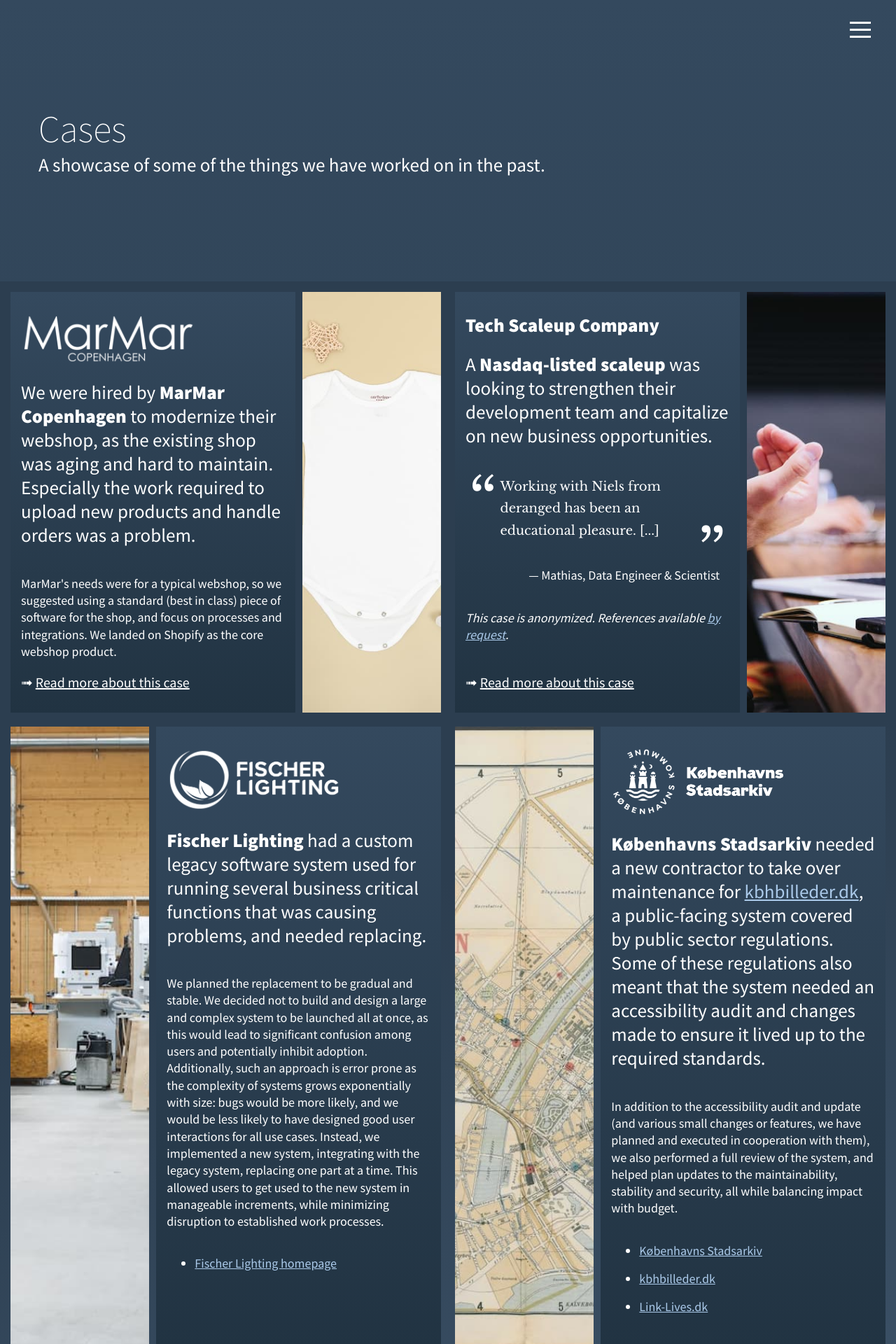
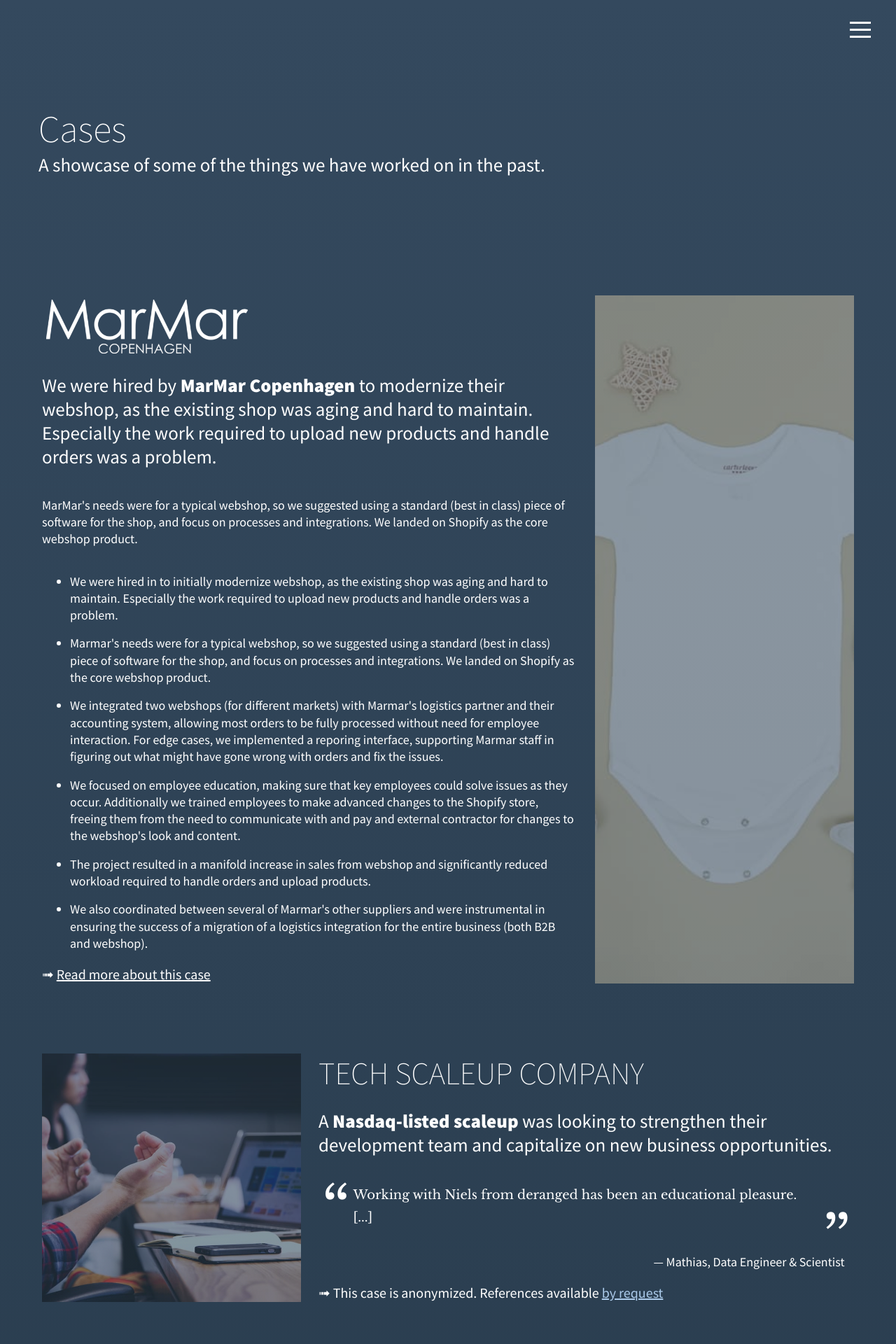
Before and after one commit to derangeddk/deranged.dk, a Jekyll site: the page built from cases/index.html, in a window 1280 px wide. Shown: the top 1920 px of the page at 70% size. Built offline with Jekyll 4.4.1, drawn with Linux system fonts in a browser that asks for light colours; comment, search, counter and statistics services are not loaded.

Commit message:
Tweak case layout: Keep a Single column with case items. Simplify colors and keep the UI more like a list of cases instead of having boxes in a grid

```diff
--- a/cases/index.html
+++ b/cases/index.html
@@ -38,22 +38,17 @@
     }
     .cases {
         display: grid;
-        gap: 20px;
-        padding: 15px;
-        background: rgb(44, 62, 80);
-        background-image: linear-gradient(160deg, rgb(44, 62, 80) 40%, rgb(69, 93, 117) 100%);
-    }
-    @media(min-width: 820px) {
-        .cases {
-            grid-template-columns: 1fr 1fr;
-        }
+        gap: 100px;
+        padding: 20px;
+        max-width: 1200px;
+        margin: 0 auto;
     }
 
     .case__head {
         display: grid;
         height: 100%;
         width: 100%;
-        gap: 10px;
+        gap: 25px;
     }
 
     @media(min-width: 1200px) {
@@ -62,7 +57,7 @@
         }
     }
 
-    .case__head--opposite-image-mode .case__intro {
+    .case:nth-of-type(even) .case__intro {
         order: 2;
     }
 
@@ -71,9 +66,6 @@
         flex-direction: column;
         width: 100%;
         height: 100%;
-        background: rgba(52, 73, 94, 1);
-        background-image: linear-gradient(rgba(52, 73, 94, 1), rgb(33, 51, 66));
-        padding: 30px 15px;
         grid-column: span 2;
     }
 
@@ -88,12 +80,13 @@
 
     .case__logo {
         width: 100%;
-        max-width: 250px;
+        max-width: 300px;
         display: flex;
     }
     .case__graphic {
         width: 100%;
         height: 100%;
+        opacity: 0.45;
     }
     @media(max-width: 1200px) {
         .case__graphic {
@@ -134,6 +127,11 @@
     .case__cta-link {
         color: white;
     }
+    .company-name-header {
+        font-weight: 200;
+        font-size: 2.5em;
+        text-transform: uppercase;
+    }
 </style>
 <div class="cases__page">
     <section class="hero">
@@ -161,9 +159,30 @@
                         piece of software for the shop, and focus on processes and integrations. We landed on Shopify as
                         the core webshop product.
                     </p>
+                    <ul>
+                        <li>
+                            We were hired in to initially modernize webshop, as the existing shop was aging and hard to maintain. Especially the work required to upload new products and handle orders was a problem.
+                        </li>
+                        <li>
+                            Marmar's needs were for a typical webshop, so we suggested using a standard (best in class) piece of software for the shop, and focus on processes and integrations. We landed on Shopify as the core webshop product.
+                        </li>
+                        <li>
+                            We integrated two webshops (for different markets) with Marmar's logistics partner and their accounting system, allowing most orders to be fully processed without need for employee interaction. For edge cases, we implemented a reporing interface, supporting Marmar staff in figuring out what might have gone wrong with orders and fix the issues.
+                        </li>
+                        <li>
+                            We focused on employee education, making sure that key employees could solve issues as they occur. Additionally we trained employees to make advanced changes to the Shopify store, freeing them from the need to communicate with and pay and external contractor for changes to the webshop's look and content.
+                        </li>
+                        <li>
+                            The project resulted in a manifold increase in sales from webshop and significantly reduced workload required to handle orders and upload products.
+                        </li>
+                        <li>
+                            We also coordinated between several of Marmar's other suppliers and were instrumental in ensuring the success of a migration of a logistics integration for the entire business (both B2B and webshop).
+                        </li>
+
+                    </ul>
                     <p class="case__cta">
                         <a class="case__cta-link" href="/cases/marmar-copenhagen/">
-                             Read more about this case
+                            Read more about this case
                         </a>
                     </p>
                 </div>
@@ -213,7 +232,7 @@
         <div class="case" id="tech-scaleup-1">
             <div class="case__head">
                 <div class="case__intro">
-                    <h2 class="mt-0 mb-0">
+                    <h2 class="company-name-header mt-0 mb-0">
                         Tech Scaleup Company
                     </h2>
                     <!-- <img
@@ -230,15 +249,10 @@
                         </p>
                         <p class="quotee">Mathias, Data Engineer & Scientist</p>
                     </section>
-                    <p>
-                        <em>
-                            This case is anonymized. References available <a href="mailto:get@deranged.dk">by request</a>.
-                        </em>
-                    </p>
                     <p class="case__cta">
-                        <a class="case__cta-link" href="/cases/scaleup">
-                            Read more about this case
-                        </a>
+                        <span class="case__cta-link" href="/cases/scaleup">
+                            This case is anonymized. References available <a href="mailto:get@deranged.dk">by request</a>
+                        </span>
                     </p>
                 </div>
                 <div class="case__graphic">
```
